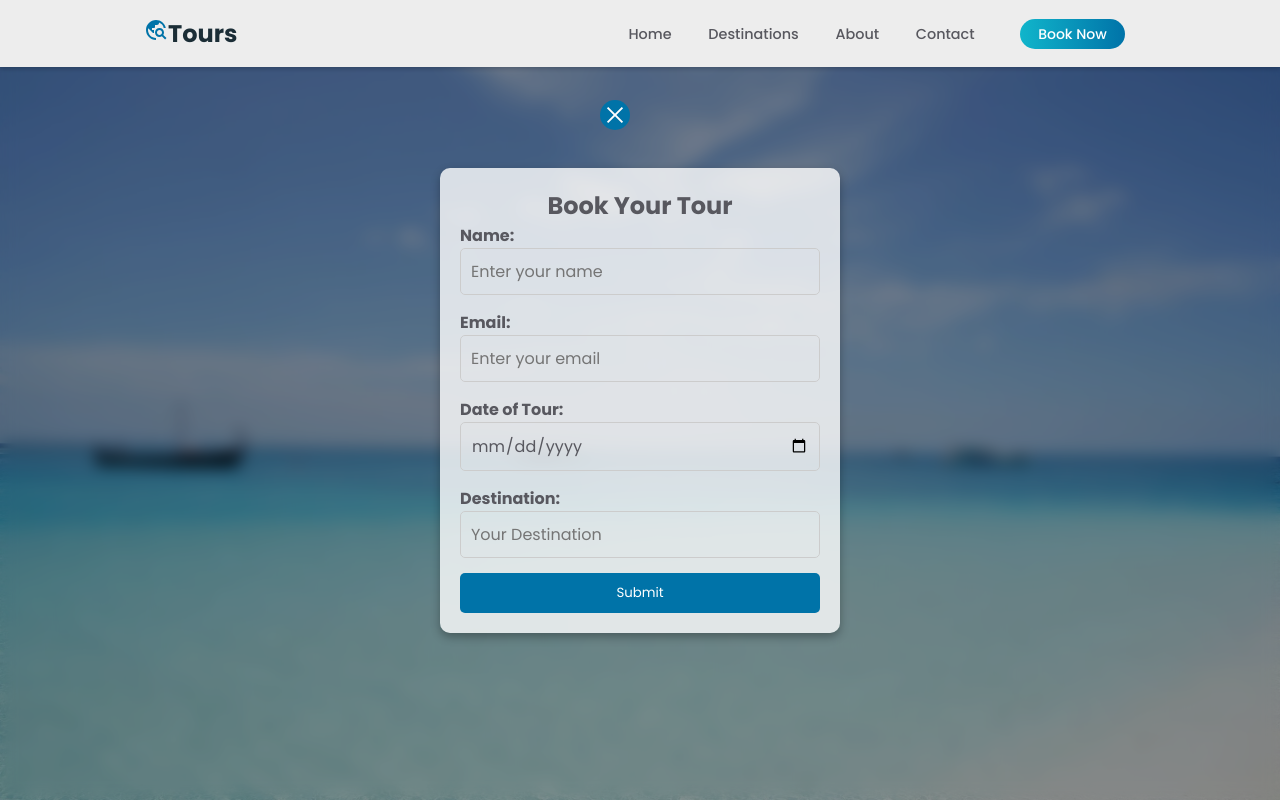
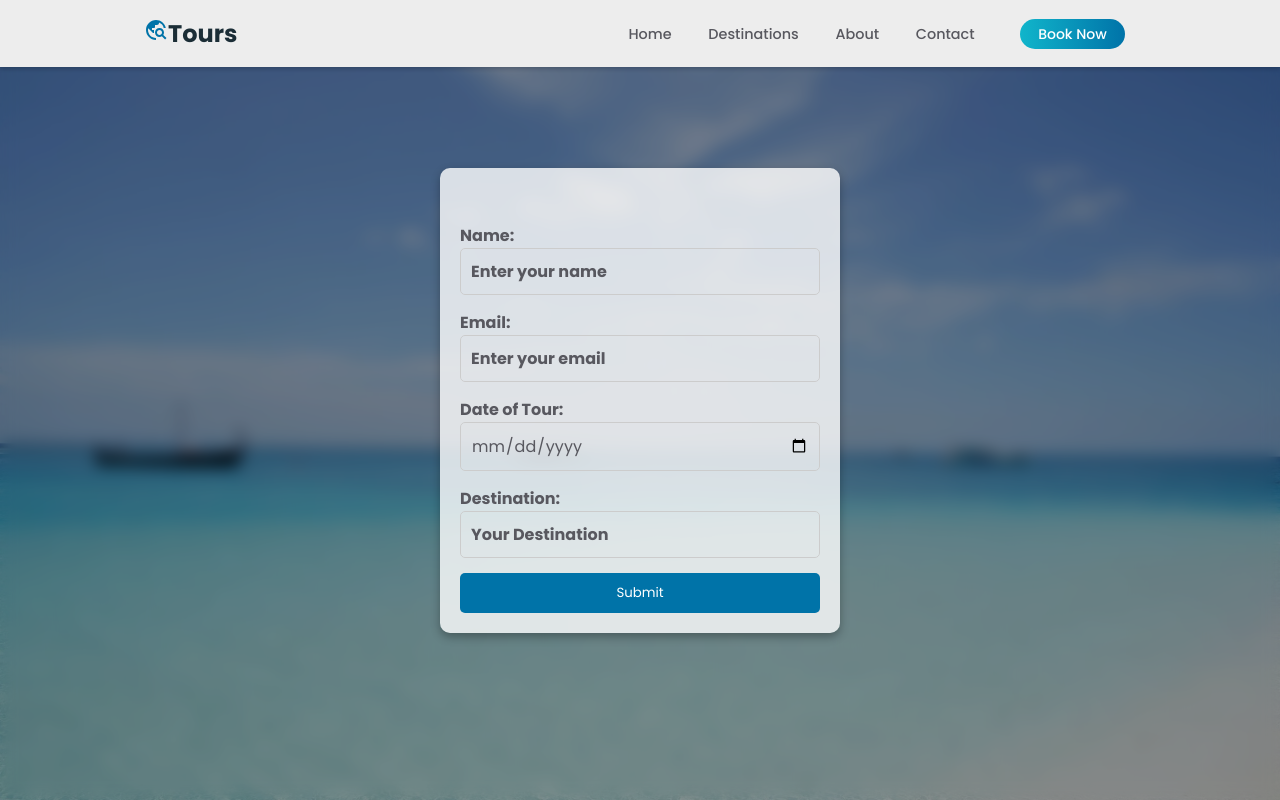
Before and after one commit to prodevelopermax/tour-app, a React (Create React App) app: page /booking in a window 1280 px wide. Built offline with nearby package versions, Linux system fonts and the light colour scheme.

Commit message:
Updated styles and layout for booking form

```diff
--- a/src/Components/BookingForm/BookingForm.css
+++ b/src/Components/BookingForm/BookingForm.css
@@ -2,14 +2,14 @@
   --primaryColor: hsl(199, 100%, 33%);
   --secondryColor: hsl(187, 85%, 43%);
   --gradientColor: linear-gradient(to right, hsl(187, 85%, 43%), hsl(199, 100%, 33%));
-  --whiteColor: hsl(0, 0 , 100%);
-  --blackColor: hsl(201, 33% , 16%);
+  --whiteColor: hsl(0, 0, 100%);
+  --blackColor: hsl(201, 33%, 16%);
   --textColor: hsl(240, 4%, 36%);
-  --whiteColorDeam: hsl(0, 0% , 93%);
+  --whiteColorDeam: hsl(0, 0%, 93%);
   --greyText: rgb(190, 190, 190);
-  --inputColor:#efefef;
-  --bodyColor: rgb(240, 240 , 246);
-  --carddBG: rgb(225, 225 , 235);
+  --inputColor: #efefef;
+  --bodyColor: rgb(240, 240, 246);
+  --carddBG: rgb(225, 225, 235);
 }
 
 .booking-form-container {
@@ -35,26 +35,6 @@
           backdrop-filter: blur(8px); /* Blur effect */
   z-index: -1; /* Ensure it's behind the form */
 }
-.booking-form-container .close-icon {
-  position: absolute; /* Positioning */
-  top: 100px; /* Distance from the top */
-  left: 600px; /* Distance from the left */
-  width: 30px; /* Width of the circle */
-  height: 30px; /* Height of the circle */
-  border-radius: 50%; /* Make it circular */
-  background-color: var(--primaryColor);
-  display: flex; /* Use flexbox to center the icon */
-  justify-content: center; /* Center the icon horizontally */
-  align-items: center; /* Center the icon vertically */
-  font-size: 20px; /* Size of the icon */
-  color: white; /* Icon color */
-  cursor: pointer; /* Change cursor on hover */
-  transition: background-color 0.3s, color 0.3s; /* Smooth transitions for background and color */
-}
-.booking-form-container .close-icon:hover {
-  background-color: white; /* Change background on hover */
-  color: var(--primaryColor); /* Change icon color on hover */
-}
 
 .booking-form {
   background-color: rgba(255, 255, 255, 0.8);
@@ -78,7 +58,6 @@
   color: var(--textColor);
   font-weight: 900;
 }
-
 .form-group input {
   width: 100%;
   padding: 10px;
@@ -88,7 +67,11 @@
   outline: 10px var(--textColor);
   color: var(--textColor);
 }
-.form-group input placeholder {
+.form-group input::-moz-placeholder {
+  color: var(--textColor);
+  font-weight: 1000;
+}
+.form-group input::placeholder {
   color: var(--textColor);
   font-weight: 1000;
 }
@@ -107,6 +90,7 @@
   background-color: #2980b9;
 }
 
+/* Media Queries */
 @media (max-width: 767px) {
   .booking-form {
     width: 90%; /* Reduce the width on smaller screens */
@@ -116,14 +100,12 @@
     padding: 8px; /* Adjust button padding */
   }
 }
-/* Medium devices (tablets, 768px and up) */
 @media (min-width: 768px) and (max-width: 1024px) {
   .booking-form {
     width: 80%; /* Moderate width for tablets */
     padding: 20px; /* Keep padding moderate */
   }
 }
-/* Large devices (desktops, 1024px and up) */
 @media (min-width: 1024px) {
   .booking-form {
     width: 400px; /* Set width for larger screens */
--- a/src/Components/BookingForm/BookingForm.jsx
+++ b/src/Components/BookingForm/BookingForm.jsx
@@ -1,62 +1,18 @@
-// import React from 'react';
-// import './BookingForm.css';
+import React from 'react';
+import './BookingForm.css';
 
 
-// import Aos from 'aos'
-// import 'aos/dist/aos.css'
-
-// const BookingForm = () => {
-//   return (
-//     <div className="booking-form-container">
-//       <form className="booking-form">
-//         <h2 data-aos="fade-down" >Book Your Tour</h2>
-//         <div className="form-group">
-//           <label  >Name:</label>
-//           <input   type="text" placeholder="Enter your name" />
-//         </div>
-//         <div className="form-group">
-//           <label>Email:</label>
-//           <input type="email" placeholder="Enter your email" />
-//         </div>
-//         <div className="form-group">
-//           <label>Date of Tour:</label>
-//           <input type="date" />
-//         </div>
-//         <div className="form-group">
-//           <label>Destination:</label>
-//           <input type="text" placeholder='Your Destination' />
-//         </div>
-//         <button type="submit" className="submit-btn">Submit</button>
-//       </form>
-//     </div>
-//   );
-// };
-
-// export default BookingForm;
-
-
-import React from 'react';
-import './BookingForm.css';
-import { AiOutlineClose } from 'react-icons/ai'; // Import the close icon
-import { useNavigate } from 'react-router-dom'; // Import useNavigate for navigation
+import Aos from 'aos'
+import 'aos/dist/aos.css'
 
 const BookingForm = () => {
-  const navigate = useNavigate(); // Hook to access the navigate function
-
-  const handleClose = () => {
-    navigate(-1); // Go back to the previous page
-  };
-
   return (
     <div className="booking-form-container">
-      <div className="close-icon" onClick={handleClose}>
-        <AiOutlineClose size={24} /> {/* Close icon */}
-      </div>
       <form className="booking-form">
-        <h2>Book Your Tour</h2>
+        <h2 data-aos="fade-down" >Book Your Tour</h2>
         <div className="form-group">
-          <label>Name:</label>
-          <input type="text" placeholder="Enter your name" />
+          <label  >Name:</label>
+          <input   type="text" placeholder="Enter your name" />
         </div>
         <div className="form-group">
           <label>Email:</label>
--- a/src/Components/BookingForm/BookingForm.scss
+++ b/src/Components/BookingForm/BookingForm.scss
@@ -1,17 +1,168 @@
-:root{
+// :root{
+//     --primaryColor: hsl(199, 100%, 33%);
+//     --secondryColor: hsl(187, 85%, 43%);
+//     --gradientColor: linear-gradient(to right, hsl(187, 85%, 43%), hsl(199, 100%, 33%));
+//     --whiteColor: hsl(0, 0 , 100%);
+//     --blackColor: hsl(201, 33% , 16%);
+//     --textColor: hsl(240, 4%, 36%);
+//     --whiteColorDeam: hsl(0, 0% , 93%);
+//     --greyText: rgb(190, 190, 190);
+//     --inputColor:#efefef;
+//     --bodyColor: rgb(240, 240 , 246);
+//     --carddBG: rgb(225, 225 , 235);
+
+//   }
+// .booking-form-container {
+//     background-image: url('../../Assets/sky.jpg'); /* Replace with your image */
+//     background-size: cover;
+//     background-position: center;
+//     height: 100vh;
+//     display: flex;
+//     justify-content: center;
+//     align-items: center;
+//     position: relative;
+//     z-index: 1;
+//     &::before {
+//         content: '';
+//         position: absolute;
+//         top: 0;
+//         left: 0;
+//         width: 100%;
+//         height: 100%;
+//         background: rgba(0, 0, 0, 0.4);  /* Translucent dark overlay */
+//         backdrop-filter: blur(8px);       /* Blur effect */
+//         z-index: -1;                      /* Ensure it's behind the form */
+//     }
+//     .close-icon {
+//         position: absolute; /* Positioning */
+//   top: 100px;         /* Distance from the top */
+//   left: 600px;        /* Distance from the left */
+//   width: 30px;       /* Width of the circle */
+//   height: 30px;      /* Height of the circle */
+//   border-radius: 50%; /* Make it circular */
+//   background-color: var(--primaryColor);
+//   display: flex;     /* Use flexbox to center the icon */
+//   justify-content: center; /* Center the icon horizontally */
+//   align-items: center; /* Center the icon vertically */
+//   font-size: 20px;   /* Size of the icon */
+//   color: white; /* Icon color */
+//   cursor: pointer;    /* Change cursor on hover */
+//   transition: background-color 0.3s, color 0.3s; /* Smooth transitions for background and color */
+
+//   &:hover {
+//     background-color: white; /* Change background on hover */
+//     color: var(--primaryColor); /* Change icon color on hover */
+//   }
+//       }
+
+// }
+
+// .booking-form {
+//     background-color: rgba(255, 255, 255, 0.8);
+//     padding: 20px;
+//     border-radius: 10px;
+//     box-shadow: 0px 4px 10px rgba(0, 0, 0, 0.3);
+//     width: 400px;
+//     h2{
+//         text-align: center;
+//         color: var(--textColor);
+//         font-weight: 800;
+//     }
+
+// }
+
+// .form-group {
+//     margin-bottom: 15px;
+//     color: var(--textColor);
+//     font-weight: 900;
+//     label{
+//         color: var(--textColor);
+//         font-weight: 900;
+//     }
+// }
+
+// .form-group input {
+//     width: 100%;
+//     padding: 10px;
+//     border: 1px solid #ccc;
+//     border-radius: 5px;
+//     background-color: transparent;
+//     outline: 10px var(--textColor);
+//     color:var(--textColor);
+//     placeholder{
+//        color: var(--textColor);
+//         font-weight: 1000;
+//     }
+// }
+
+// .submit-btn {
+//     // background-color: hsl(204, 70%, 53%);
+//     background-color: var(--primaryColor);
+//     color: white;
+//     padding: 10px;
+//     border: none;
+//     border-radius: 5px;
+//     cursor: pointer;
+//     width: 100%;
+// }
+
+// .submit-btn:hover {
+//     background-color: #2980b9;
+// }
+
+
+// @media (max-width: 767px) {
+//     .booking-form {
+//         width: 90%; /* Reduce the width on smaller screens */
+//         padding: 15px; /* Adjust padding */
+//     }
+
+//     .submit-btn {
+//         padding: 8px; /* Adjust button padding */
+//     }
+// }
+
+// /* Medium devices (tablets, 768px and up) */
+// @media (min-width: 768px) and (max-width: 1024px) {
+//     .booking-form {
+//         width: 80%; /* Moderate width for tablets */
+//         padding: 20px; /* Keep padding moderate */
+//     }
+// }
+
+// /* Large devices (desktops, 1024px and up) */
+// @media (min-width: 1024px) {
+//     .booking-form {
+//         width: 400px; /* Set width for larger screens */
+//         padding: 20px; /* Keep original padding */
+//     }
+// }
+
+
+
+
+
+
+
+
+
+
+
+
+:root {
     --primaryColor: hsl(199, 100%, 33%);
     --secondryColor: hsl(187, 85%, 43%);
     --gradientColor: linear-gradient(to right, hsl(187, 85%, 43%), hsl(199, 100%, 33%));
-    --whiteColor: hsl(0, 0 , 100%);
-    --blackColor: hsl(201, 33% , 16%);
+    --whiteColor: hsl(0, 0, 100%);
+    --blackColor: hsl(201, 33%, 16%);
     --textColor: hsl(240, 4%, 36%);
-    --whiteColorDeam: hsl(0, 0% , 93%);
+    --whiteColorDeam: hsl(0, 0%, 93%);
     --greyText: rgb(190, 190, 190);
-    --inputColor:#efefef;
-    --bodyColor: rgb(240, 240 , 246);
-    --carddBG: rgb(225, 225 , 235);
+    --inputColor: #efefef;
+    --bodyColor: rgb(240, 240, 246);
+    --carddBG: rgb(225, 225, 235);
+}
 
-  }
 .booking-form-container {
     background-image: url('../../Assets/sky.jpg'); /* Replace with your image */
     background-size: cover;
@@ -22,6 +173,7 @@
     align-items: center;
     position: relative;
     z-index: 1;
+
     &::before {
         content: '';
         position: absolute;
@@ -33,29 +185,9 @@
         backdrop-filter: blur(8px);       /* Blur effect */
         z-index: -1;                      /* Ensure it's behind the form */
     }
-    .close-icon {
-        position: absolute; /* Positioning */
-  top: 100px;         /* Distance from the top */
-  left: 600px;        /* Distance from the left */
-  width: 30px;       /* Width of the circle */
-  height: 30px;      /* Height of the circle */
-  border-radius: 50%; /* Make it circular */
-  background-color: var(--primaryColor);
-  display: flex;     /* Use flexbox to center the icon */
-  justify-content: center; /* Center the icon horizontally */
-  align-items: center; /* Center the icon vertically */
-  font-size: 20px;   /* Size of the icon */
-  color: white; /* Icon color */
-  cursor: pointer;    /* Change cursor on hover */
-  transition: background-color 0.3s, color 0.3s; /* Smooth transitions for background and color */
-
-  &:hover {
-    background-color: white; /* Change background on hover */
-    color: var(--primaryColor); /* Change icon color on hover */
-  }
 }
 
-}
+
 
 .booking-form {
     background-color: rgba(255, 255, 255, 0.8);
@@ -63,40 +195,41 @@
     border-radius: 10px;
     box-shadow: 0px 4px 10px rgba(0, 0, 0, 0.3);
     width: 400px;
-    h2{
+
+    h2 {
         text-align: center;
         color: var(--textColor);
         font-weight: 800;
     }
-
 }
 
 .form-group {
     margin-bottom: 15px;
     color: var(--textColor);
     font-weight: 900;
-    label{
+
+    label {
         color: var(--textColor);
         font-weight: 900;
     }
-}
 
-.form-group input {
+    input {
         width: 100%;
         padding: 10px;
         border: 1px solid #ccc;
         border-radius: 5px;
         background-color: transparent;
         outline: 10px var(--textColor);
-    color:var(--textColor);
-    placeholder{
+        color: var(--textColor);
+
+        &::placeholder {
             color: var(--textColor);
             font-weight: 1000;
         }
     }
+}
 
 .submit-btn {
-    // background-color: hsl(204, 70%, 53%);
     background-color: var(--primaryColor);
     color: white;
     padding: 10px;
@@ -110,6 +243,9 @@
     background-color: #2980b9;
 }
 
+/* Media Queries */
+
+
 
 @media (max-width: 767px) {
     .booking-form {
@@ -117,21 +253,22 @@
         padding: 15px; /* Adjust padding */
     }
 
+
     .submit-btn {
         padding: 8px; /* Adjust button padding */
     }
 }
 
-/* Medium devices (tablets, 768px and up) */
 @media (min-width: 768px) and (max-width: 1024px) {
+
     .booking-form {
         width: 80%; /* Moderate width for tablets */
         padding: 20px; /* Keep padding moderate */
     }
 }
 
-/* Large devices (desktops, 1024px and up) */
 @media (min-width: 1024px) {
+
     .booking-form {
         width: 400px; /* Set width for larger screens */
         padding: 20px; /* Keep original padding */
```
Also changed, not shown: 1 other file (tests, documents, lock files or other folders). Lines whose indentation alone changed are shown as unchanged.
